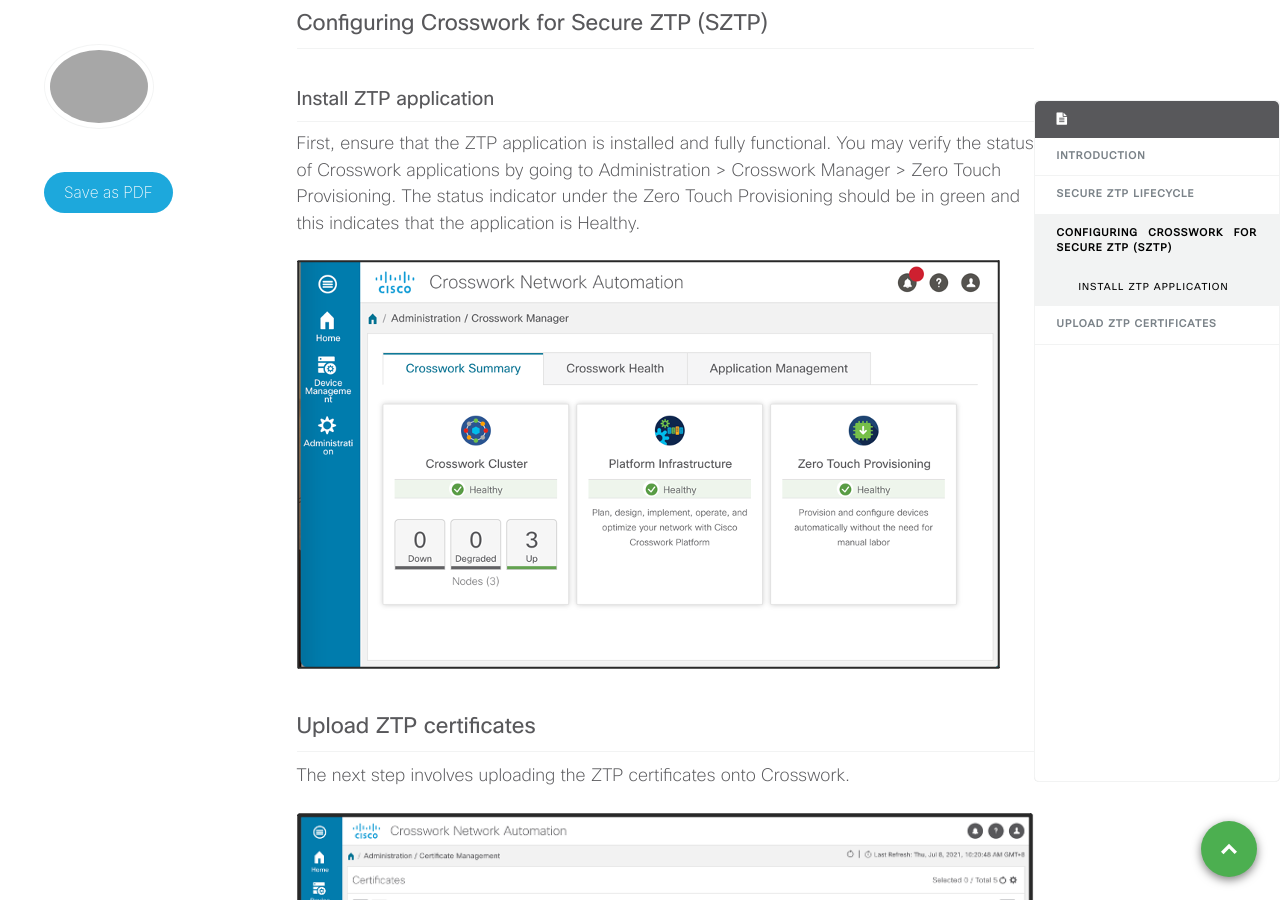
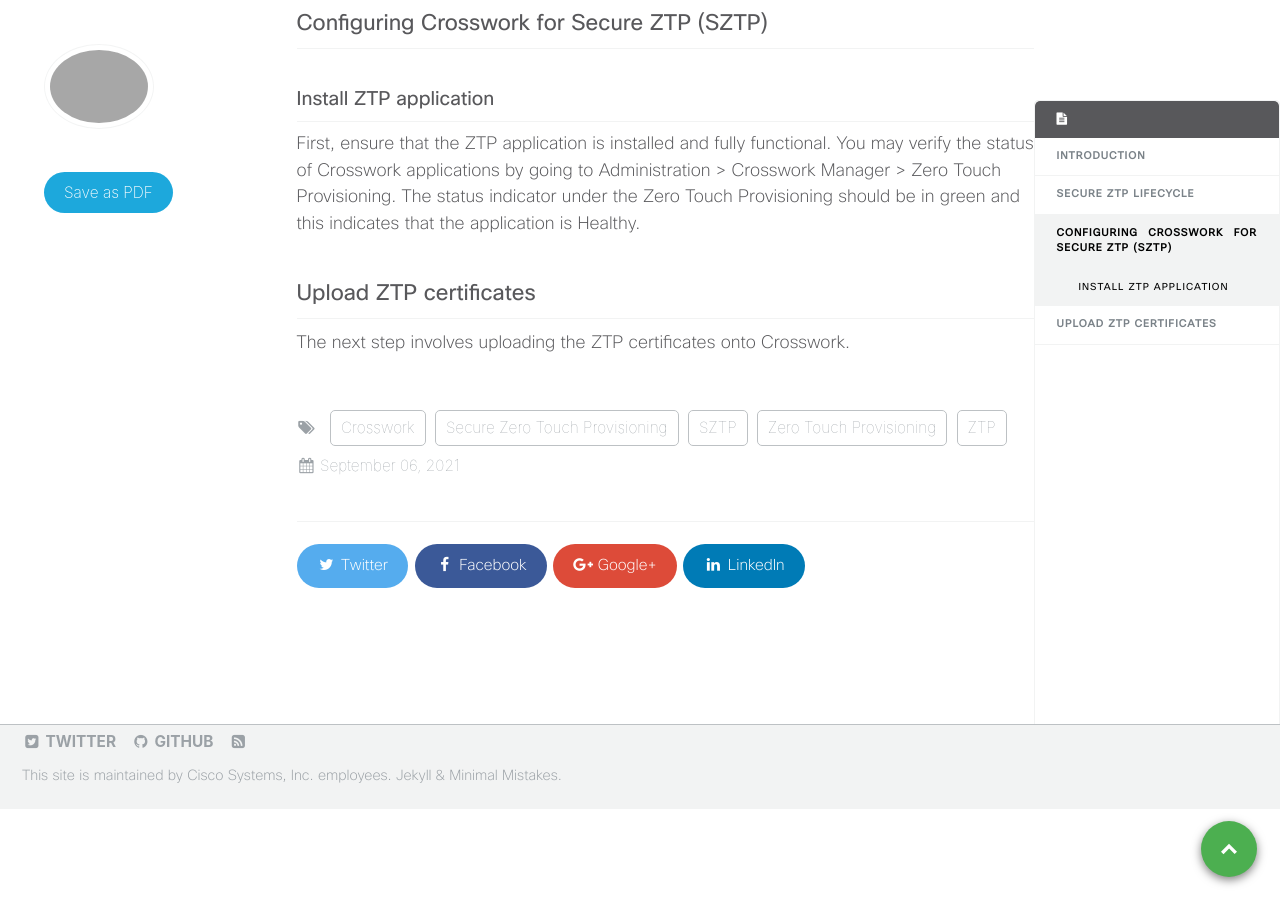
Before and after one commit to xrdocs/automation, a Jekyll site: the page built from _tutorials/setting-up-crosswork-for-sztp.md, in a window 1280 px wide and 900 px high, scrolled down 1442 px. Built offline with Jekyll 4.4.1, drawn with Linux system fonts in a browser that asks for light colours; comment, search, counter and statistics services are not loaded.

Commit message:
Update document

```diff
--- a/_tutorials/setting-up-crosswork-for-sztp.md
+++ b/_tutorials/setting-up-crosswork-for-sztp.md
@@ -43,10 +43,6 @@ If any of the validation steps fail, Secure ZTP posts a Provisioning Error. If t
 
 First, ensure that the ZTP application is installed and fully functional. You may verify the status of Crosswork applications by going to Administration > Crosswork Manager > Zero Touch Provisioning. The status indicator under the Zero Touch Provisioning should be in green and this indicates that the application is Healthy.
 
-![Crosswork Manager Screenshot]({{site.baseurl}}/images/ztp_screen00.png)
-
 ## Upload ZTP certificates
 
 The next step involves uploading the ZTP certificates onto Crosswork.
-
-![ztp_screen01.png]({{site.baseurl}}/images/ztp_screen01.png)
```
